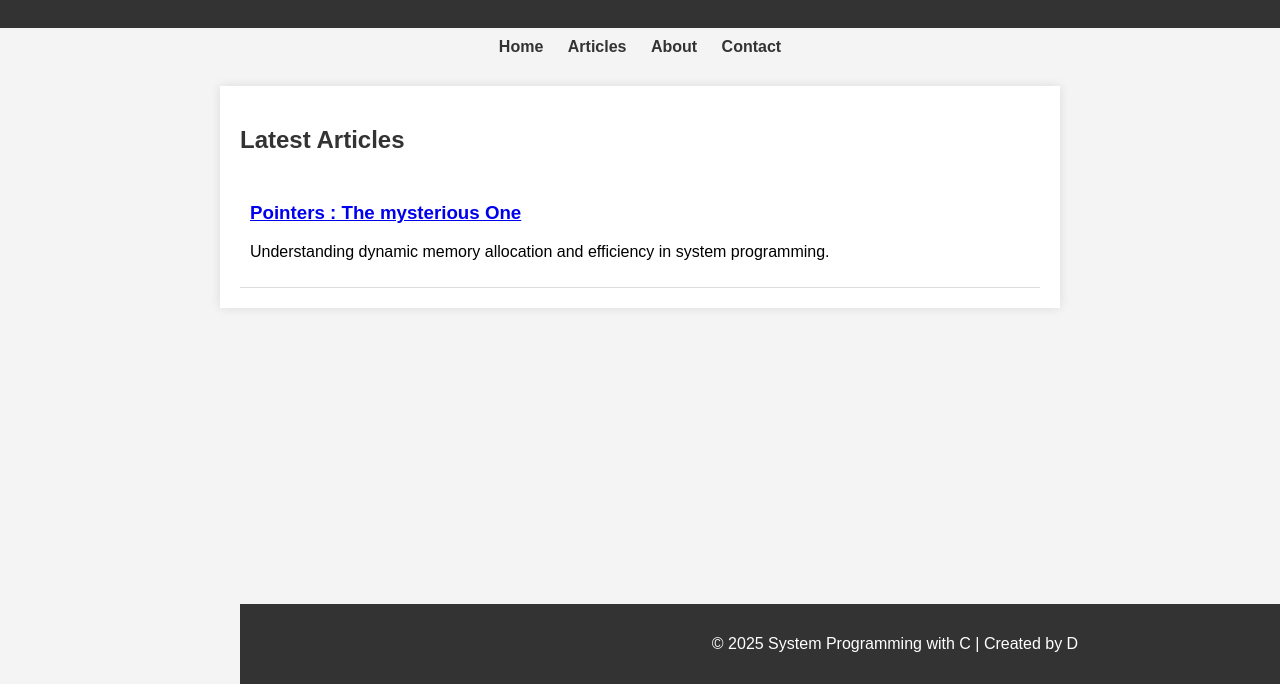
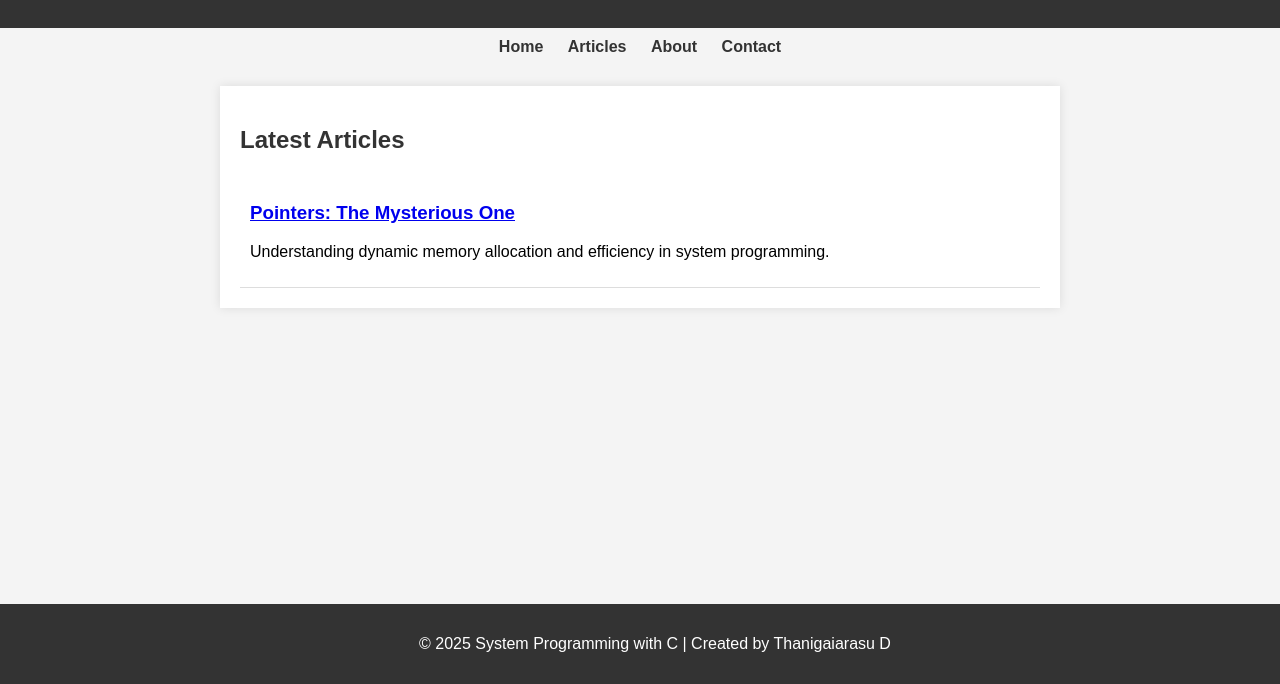
Before and after one commit to SysProgrammingWithC/SysProgrammingC, a plain HTML site: page index.html in a window 1280 px wide. Shown: the part 116-800 px from the top of the page. Drawn offline with Linux system fonts and the light colour scheme.

Commit message:
Update index.html

```diff
--- a/index.html
+++ b/index.html
@@ -70,13 +70,15 @@
     <h2>Latest Articles</h2>
 
     <div class="article">
-            <h3><a href="./pointers.html">Pointers : The mysterious One</a></h3>
+        <h3><a href="./pointers.html">Pointers: The Mysterious One</a></h3>
         <p>Understanding dynamic memory allocation and efficiency in system programming.</p>
     </div>
+</div> <!-- Closed .container properly -->
 
 <footer>
-        <p>© 2025 System Programming with C | Created by D</p>
+    <p>© 2025 System Programming with C | Created by Thanigaiarasu D</p>
 </footer>
+
 
 </body>
 </html>
```
Lines whose indentation alone changed are shown as unchanged.
